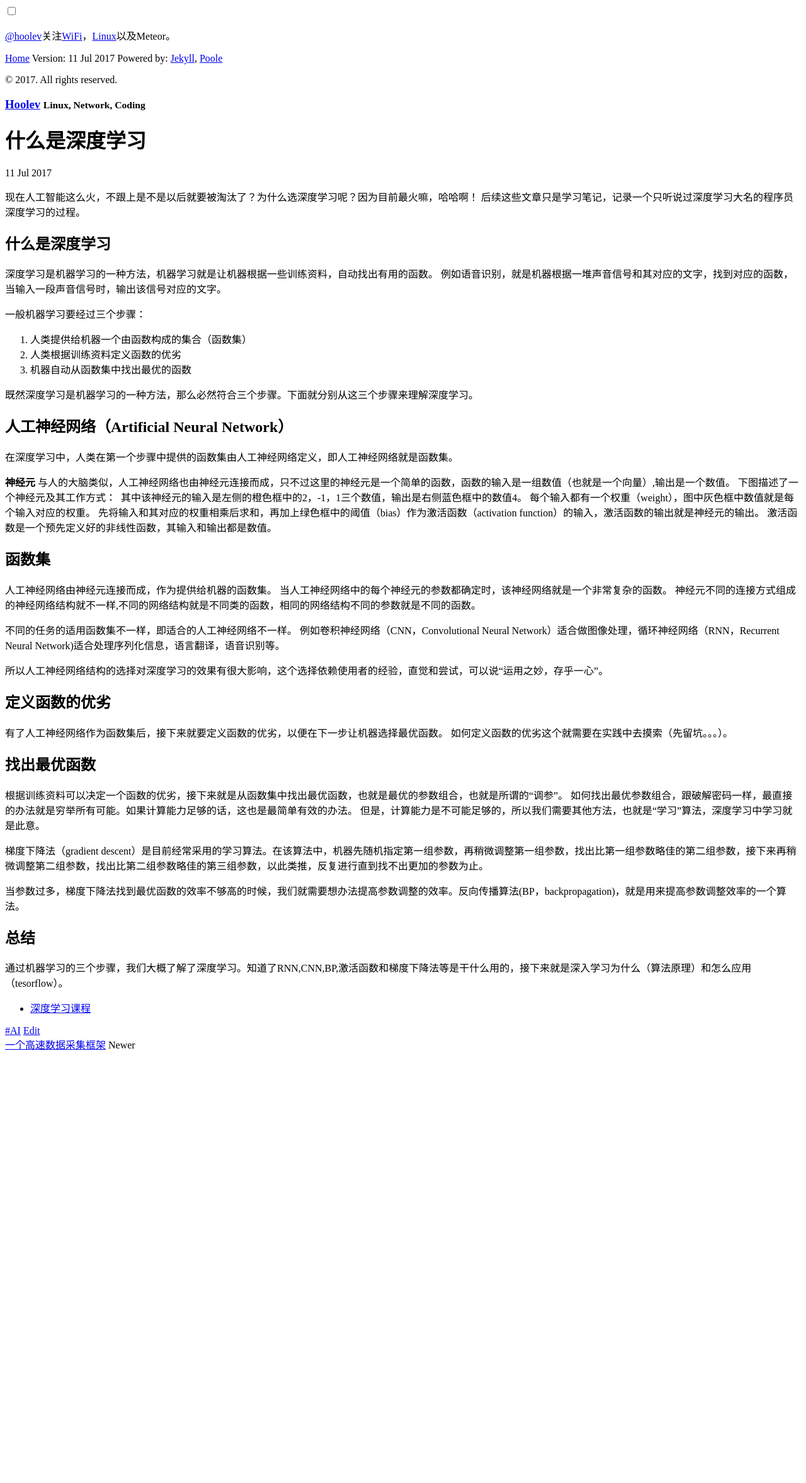
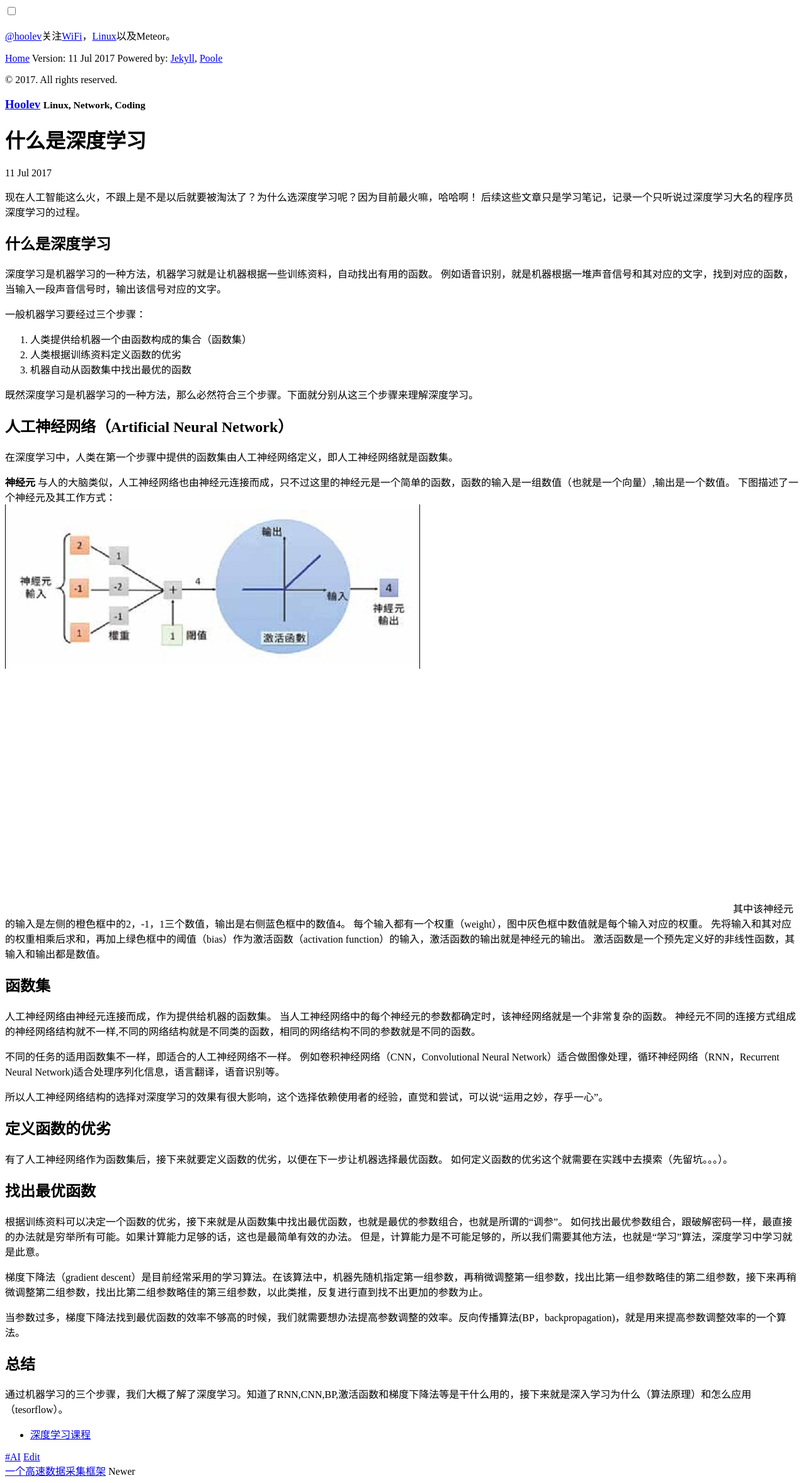
Before and after one commit to hoolev/hoolev.github.com, a Jekyll site: the page built from _posts/2017-07-11-what-is-deep-learning.md, in a window 1280 px wide. Shown: the whole page at 63% size. Built offline with Jekyll 4.4.1, drawn with Linux system fonts in a browser that asks for light colours; some web fonts are replaced; Markdown is read by kramdown in place of the engine named in the settings; comment, search, counter and statistics services are not loaded; before the commit the page ends 1678 px from its top, so only the background shows below that.

Commit message:
add neural.jpg for what-is-deep-learning.md

```diff
--- a/_posts/2017-07-11-what-is-deep-learning.md
+++ b/_posts/2017-07-11-what-is-deep-learning.md
@@ -27,7 +27,7 @@ tags:
 **神经元**
 与人的大脑类似，人工神经网络也由神经元连接而成，只不过这里的神经元是一个简单的函数，函数的输入是一组数值（也就是一个向量）,输出是一个数值。
 下图描述了一个神经元及其工作方式：
-![](/image/ai/neural.jpg)
+![](/images/ai/neural.jpg)
 其中该神经元的输入是左侧的橙色框中的2，-1，1三个数值，输出是右侧蓝色框中的数值4。
 每个输入都有一个权重（weight），图中灰色框中数值就是每个输入对应的权重。
 先将输入和其对应的权重相乘后求和，再加上绿色框中的阈值（bias）作为激活函数（activation function）的输入，激活函数的输出就是神经元的输出。
```
Also changed, not shown: images/ai/neural.jpg (added).
